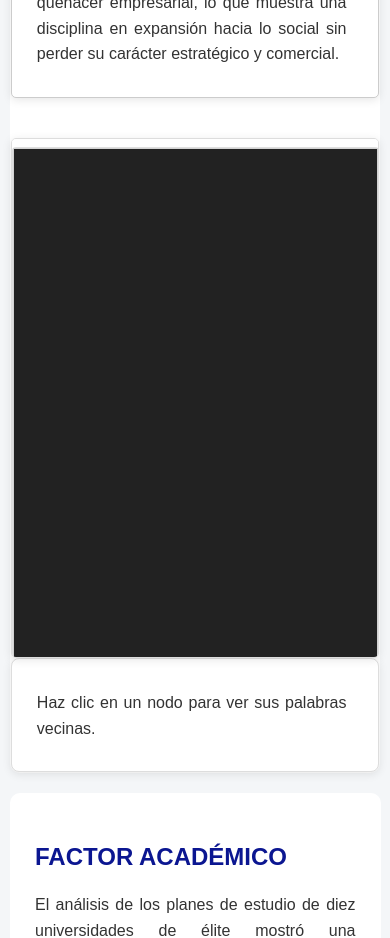
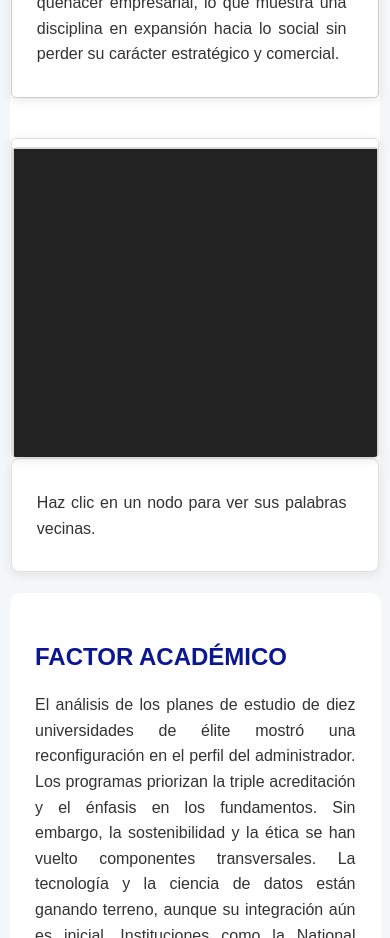
Before and after one commit to MEPPERDONAS/Consolidadoweb, a plain HTML site: page INT/index.html in a window 390 px wide. Shown: the part 6120-7058 px from the top of the page. Drawn offline with nearby package versions, Linux system fonts and the light colour scheme.

Commit message:
mejoras estilos 5

```diff
--- a/main.css
+++ b/main.css
@@ -257,7 +257,7 @@ footer {
         flex-direction: column;
     }
     #graphContainer {
-        max-height: 520px;
+        max-height: 320px;
     }
     .panel {
         flex: 1 1 100%;
```
